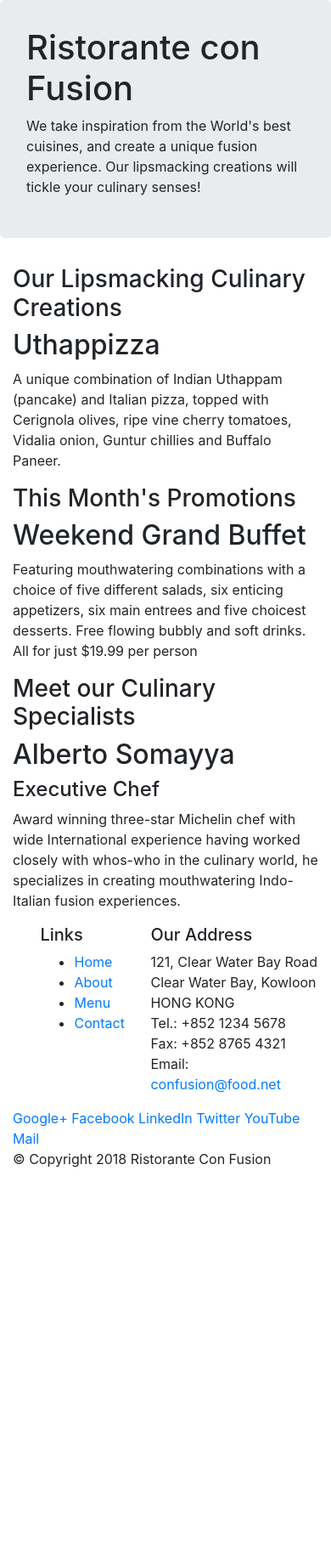
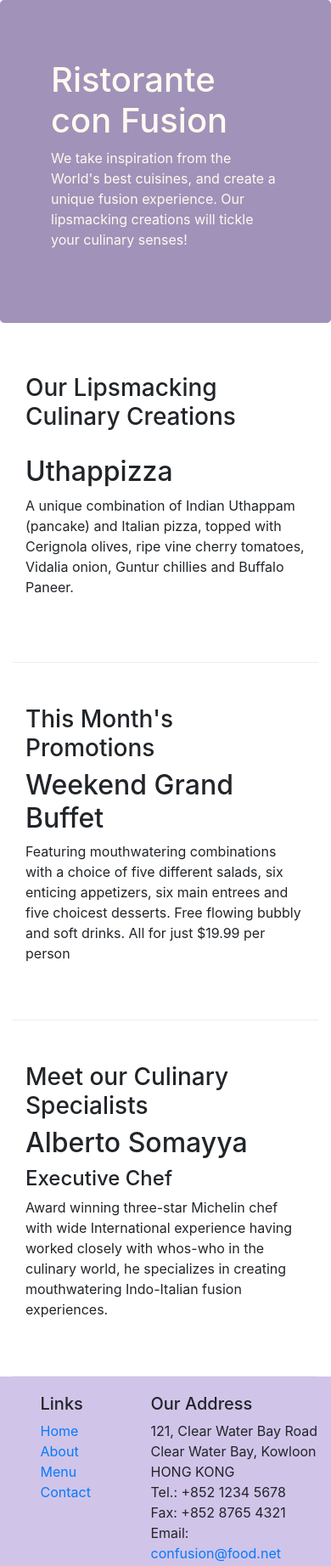
Before and after one commit to mutabazifidele/angular_hongkong_university, a website: page index.html in a window 390 px wide. Shown: the top 1843 px of the page at 85% size. Before the commit the page ends 1392 px from the top, so only its background shows below. Drawn offline with nearby package versions, Linux system fonts and the light colour scheme.

Commit message:
Exercise(Instructions): Responsive design and Bootstrap Grid System Part 2 finished

```diff
--- /dev/null
+++ b/css/styles.css
@@ -0,0 +1,30 @@
+.row-header {
+    margin: 0px auto;
+    padding: 0px auto;
+}
+
+.row-content{
+    margin: 0px auto;
+    padding: 50px 0px 50px 0px;
+    border-bottom: 1px ridge;
+    min-height: 400px;
+}
+
+.footer{
+    background-color: #D1C4E9;
+    margin: 0px auto;
+    padding: 20px 0px 20px 0px;
+}
+
+.jumbotron {
+    padding: 70px 30px 70px 30px;
+    margin: 0px auto;
+    background-color: #a092b9;
+    color: floralwhite;
+}
+
+.address {
+    font-size: 80%;
+    margin: 0px;
+    color: #0f0f0f;
+}
--- a/index.html
+++ b/index.html
@@ -8,6 +8,7 @@
 
     <!-- Bootstrap CSS -->
     <link rel="stylesheet" href="node_modules/bootstrap/dist/css/bootstrap.min.css">
+    <link rel="stylesheet" href="css/styles.css">
     <!-- <link rel="stylesheet" href="https://cdn.jsdelivr.net/npm/bootstrap@4.6.1/dist/css/bootstrap.min.css"> -->
     <title>Ristorante Con Fusion</title>
 </head>
@@ -16,7 +17,7 @@
 <!-- header -->
     <header class="jumbotron">
         <div class="container">
-            <div class="row">
+            <div class="row row-header">
                 <!-- xsm=> entire width, from sm to xlg=>50% -->
                 <div class="col-12 col-sm-6">
                     <h1>Ristorante con Fusion</h1>
@@ -32,7 +33,7 @@
 <!-- main content -->
     <div class="container">
         <!-- first column -->
-        <div class="row">
+        <div class="row row-content align-items-center">
             <!-- xsm=>entire row, sm=>1/3, md to xlg=> 1/4 -->
             <div class="col-12 col-sm-4 order-sm-last col-md-3">
                 <h3>Our Lipsmacking Culinary Creations</h3>
@@ -44,7 +45,7 @@
         </div>
 
         <!-- second column -->
-        <div class="row">
+        <div class="row row-content align-items-center">
             <div class="col-12 col-sm-4 col-md-3">
                 <h3>This Month's Promotions</h3>
             </div>
@@ -54,7 +55,7 @@
             </div>
         </div>
         <!-- third column -->
-        <div class="row">
+        <div class="row row-content align-items-center">
             <div class="col-12 col-sm-4 order-sm-last col-md-3">
                 <h3>Meet our Culinary Specialists</h3>
             </div>
@@ -67,15 +68,16 @@
     </div>
 
 <!-- footer  -->
-    <footer>
+    <footer class="footer">
         <!-- The container gives a fixed width to the content on which it is applied. -->
         <div class="container">
             <!-- First row -->
-            <div class="row">
+            <div class="row justify-content-center">
                 <!-- first column  -->
                 <div class="col-4 offset-1 col-sm-2">
                     <h5>Links</h5>
-                    <ul>
+                    <!-- Remove the points in front of the li's -->
+                    <ul class="list-unstyled">
                         <li><a href="#">Home</a></li>
                         <li><a href="#">About</a></li>
                         <li><a href="#">Menu</a></li>
@@ -95,8 +97,8 @@
 		           </address>
                 </div>
                 <!-- third column -->
-                <div class="col-12 col-sm-4">
-                    <div>
+                <div class="col-12 col-sm-4 align-self-center">
+                    <div class="text-center">
                         <a href="http://google.com/+">Google+</a>
                         <a href="http://www.facebook.com/profile.php?id=">Facebook</a>
                         <a href="http://www.linkedin.com/in/">LinkedIn</a>
@@ -107,7 +109,7 @@
                 </div>
 
            </div>  <!--  end first row-->
-           <div class="row">
+           <div class="row justify-content-center">
                 <div class="col-auto text-center">
                     <p>© Copyright 2018 Ristorante Con Fusion</p>
                 </div>
```
